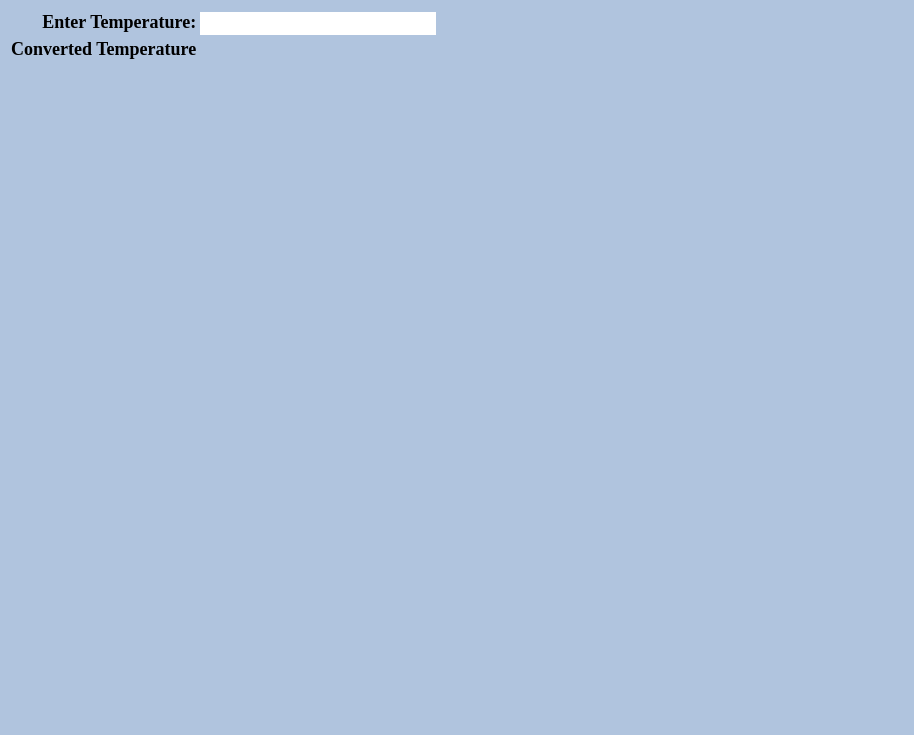
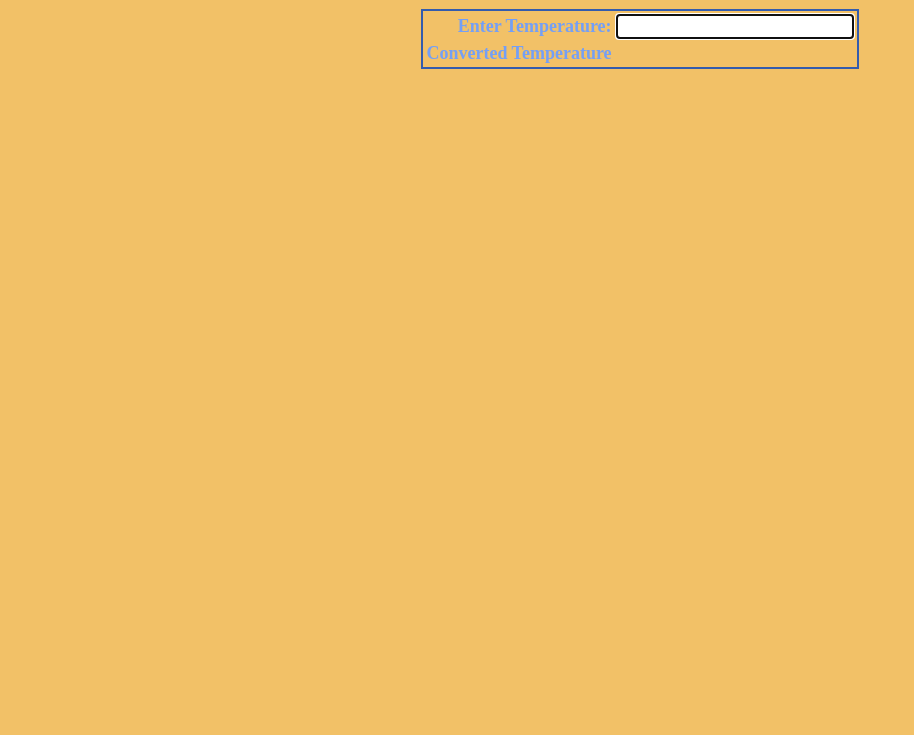
Before and after one commit to Dioniz/etsii-ull-grado-pl-p1-conversor, a plain HTML site: page index.html in a window 1280 px wide. Shown: the part 65-800 px from the top of the page, without its empty margins (0-914 px from the left). Drawn offline with Linux system fonts and the light colour scheme.

Commit message:
Practica 1: Conversor de Temperatura

```diff
--- a/global.css
+++ b/global.css
@@ -1,8 +1,12 @@
-th, td      { vertical-align: top; text-align: right; font-size:large; }
-#converted  { color: red; font-weight: bold; font-size:large;          }
-input       { text-align: right;  border: none; font-size:large;       }
+th, td      { vertical-align: center; text-align: right; font-size:large;}
+#converted  { color: red; font-weight: bold; font-size:large;}
+input       { text-align: right;  border: none; font-size:large;}
+input:focus { text-align: right;  border: solid 1px; border-color:blue; font-size:large;}
 body
 {
- background-color:#b0c4de;  /* blue */
+ color:#749FF6;
+ text-align:center;
+ background-color: #F2C167;
  font-size:large;
 }
+body table	{margin: 0 auto; text-align:left; border:2px solid #345CAD;}
--- a/index.html
+++ b/index.html
@@ -10,7 +10,7 @@
 		<table>
 			<tr><!--fila-->
 				<th>Enter Temperature:</th><!--celda titulo-->
-				<td><input id="original" onchange="calculate();"></td><!--celda de datos-->
+				<td><input autofocus id="original" onchange="calculate();"></td><!--celda de datos-->
 			</tr>
 			<tr>
 				<th>Converted Temperature</th>
```
